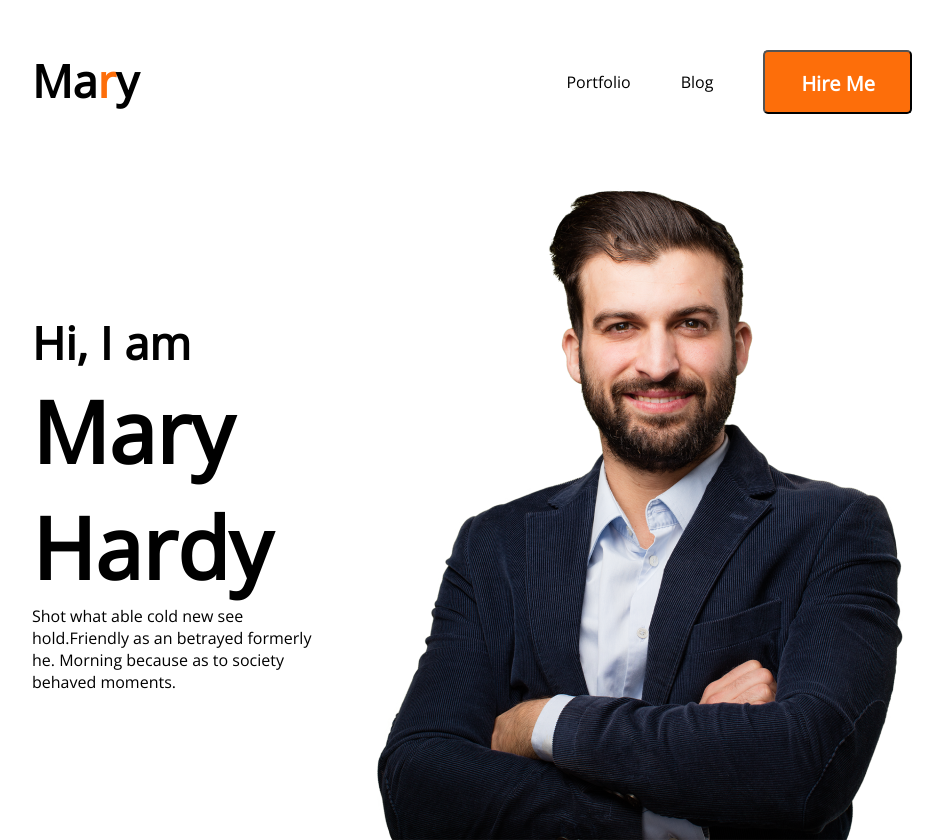
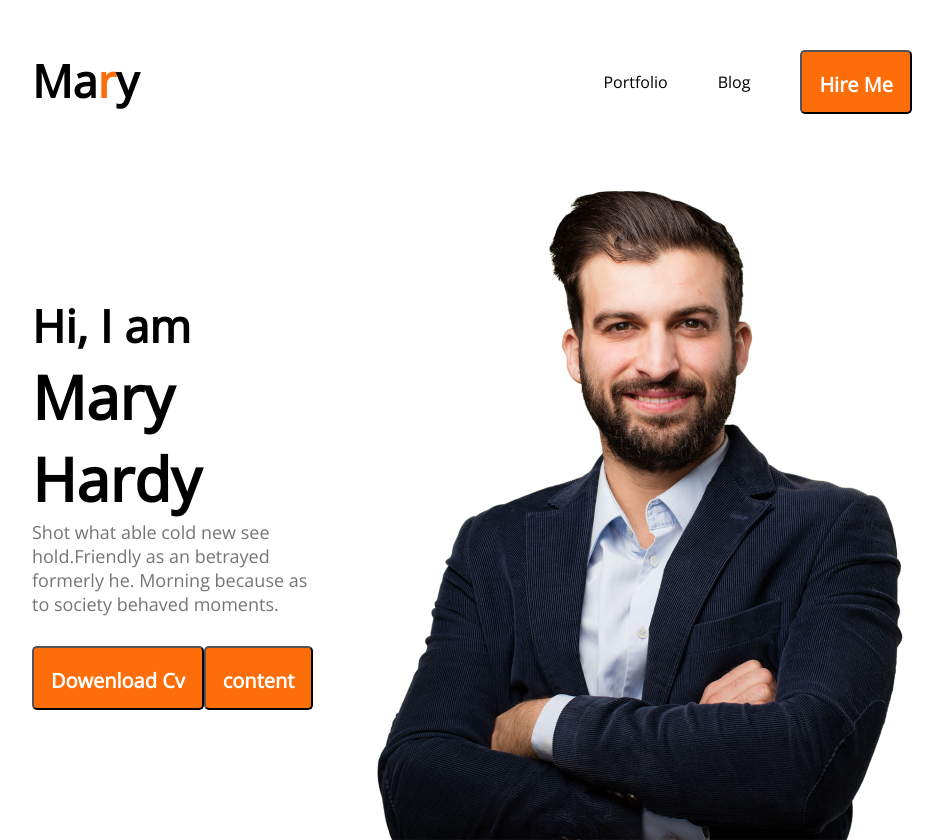
Before and after one commit to DevRowdra/developer-portfolio, a plain HTML site: page index.html in a window 1280 px wide. Shown: the whole page, without its empty margins (168-1111 px from the left). Drawn offline with nearby package versions, Linux system fonts and the light colour scheme.

Commit message:
top done

```diff
--- a/index.html
+++ b/index.html
@@ -24,6 +24,12 @@
             <h3 class="banner-title">Hi, I  am</h3>
             <h1 class="author-name">Mary Hardy</h1>
             <p class="banner-des">Shot what able cold new see hold.Friendly as an betrayed formerly he. Morning because as to society behaved moments.</p>
+           <div class="contac">
+            <button class="org-button">Dowenload Cv</button>
+
+             <button class="org-button" >content</button>
+            </div>
+             <!-- <button class="content" id="con">content</button> -->
         </div>
             <img class="pic" src="/images/hardy.png" alt="">
         </div>
--- a/style/portfolio.css
+++ b/style/portfolio.css
@@ -7,7 +7,8 @@
     color: #FD6E0A;
 }
 .org-button{
-   padding: 18px 35px 19px 36px;
+   /* padding: 18px 35px 19px 36px; */
+   padding: 19px 17px 18px 17px;
     background: #FD6E0A;
     border-radius: 5px;
     height: 64px;
@@ -43,8 +44,8 @@ nav li{
     align-items: center;
 }
 .author-name{
-    font-weight: 700;
-font-size: 85px;
+    font-weight: 900;
+font-size: 60px;
 
 }
 .banner-title{
@@ -52,8 +53,18 @@ font-size: 85px;
 font-size: 45px;
 }
 .banner-des{
+    font-weight: 400;
+    font-size: 18px;
+    color: #757575;
+    padding-bottom: 30px;
+}
+.contac{
+    display: flex;
 
 }
-/* .pic{
-    margin: -10px;
+/* #con{
+    margin-left: ;
+    font-weight: 700;
+font-size: 20px;
+padding: 19px 23px 18px 58px;
 } */
```
